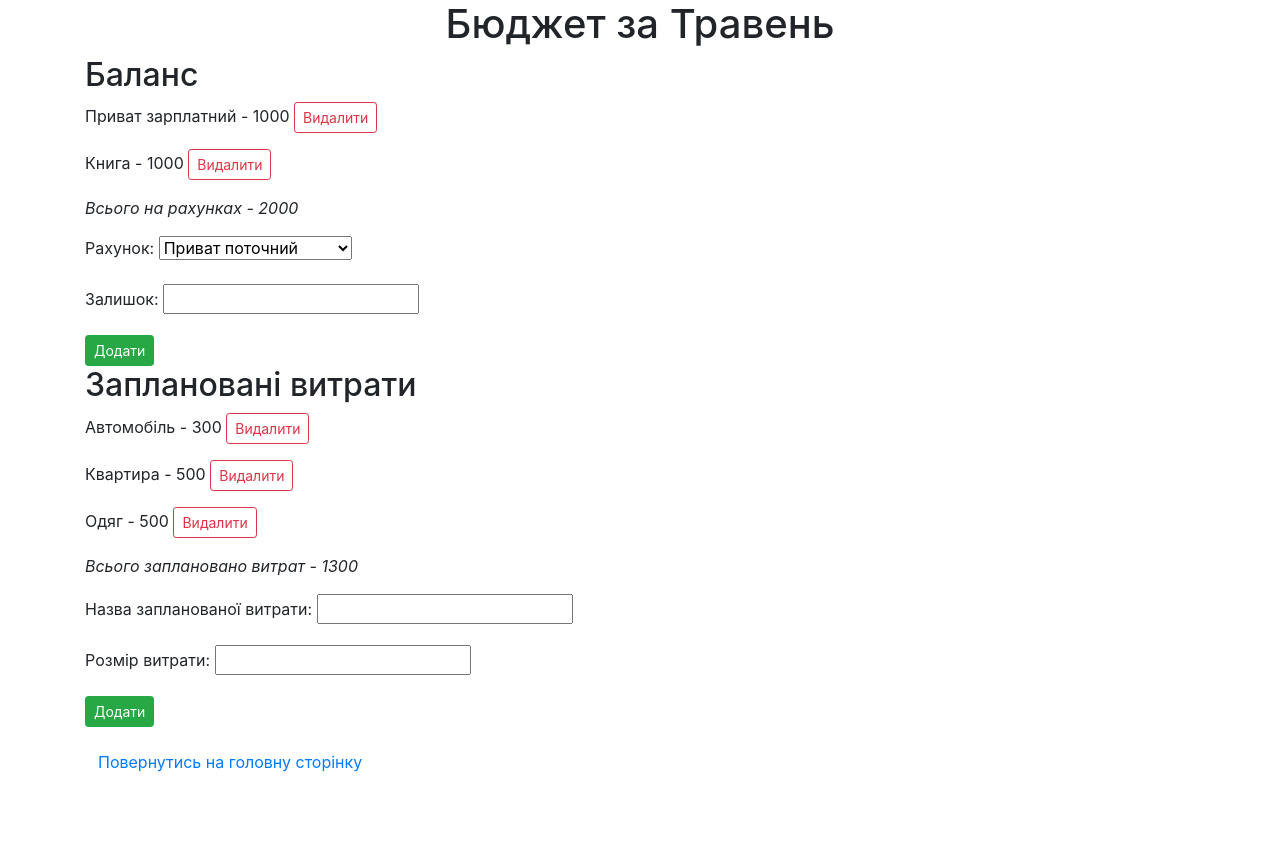
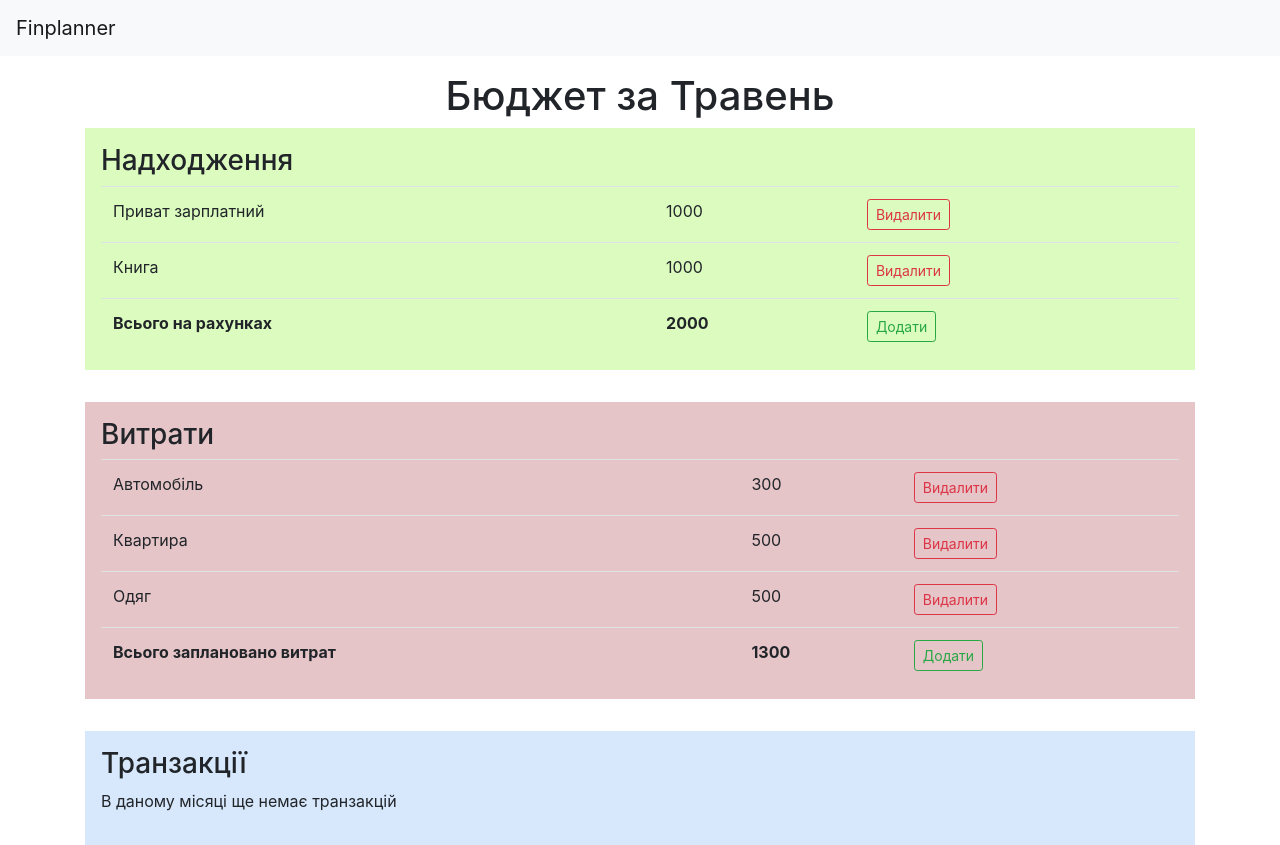
Before and after one commit to trivvet/finplanner, a Django app: page /month/8/ in a window 1280 px wide. Before the commit the page ends 772 px from the top, so only its background shows below. Run offline with Django 3.2, Linux system fonts and the light colour scheme; data comes from the database, SQL or seed files in the repository; both versions use the stored data as it was after the commit; some libraries are stand-ins or nearby versions.

Commit message:
month page visual update

```diff
--- a/finance/static/finance/main.css
+++ b/finance/static/finance/main.css
@@ -0,0 +1,32 @@
+#balance {
+    background-color: #dbfcbe;
+    padding: 1em;
+}
+
+.table {
+    margin-bottom: 0;
+}
+
+#expenses {
+    background-color: #e6c5c8;
+    padding: 1em;
+    margin-top: 2em;
+}
+
+#transactions {
+    background-color: #d7e8fc;
+    padding: 1em;
+    margin-top: 2em;
+}
+
+/*#example {
+    background-color: red;
+    margin-top: 3em;
+    height: 5em;
+}
+
+#exampleCollapse {
+    background: green;
+    height: 5em;
+    margin-top: 3em;
+}*/
--- a/finance/templates/finance/base.html
+++ b/finance/templates/finance/base.html
@@ -8,6 +8,9 @@
     <link rel="stylesheet" type="text/css" href="{% static 'finance/main.css' %}">
 </head>
 <body>
+    <nav class="navbar navbar-expand-lg navbar-light bg-light">
+        <a class="navbar-brand" href="{% url 'home' %}">Finplanner</a>
+    </nav>
     <div class="container">
         {% block header %}{% endblock %}
         {% block content %}{% endblock %}
--- a/finance/templates/finance/home.html
+++ b/finance/templates/finance/home.html
@@ -2,7 +2,7 @@
 
 {% block header %}
 <div class="row">
-    <div class="col-12 text-center">
+    <div class="col-12 text-center ">
         <h1>Project Home Page</h1>
         <p>Here must be a main info</p>
     </div>
--- a/finance/templates/finance/month.html
+++ b/finance/templates/finance/month.html
@@ -2,47 +2,127 @@
 
 {% block header %}
 <div class="row">
-    <div class="col-12 text-center">
+    <div class="col-12 text-center mt-3" id="page-header">
         <h1>Бюджет за {{ month.name }}</h1>
     </div>
 </div>
 {% endblock %}
 
 {% block content %}
-<h2>Баланс</h2>
+<div class="row">
+    <div class="col-12">
+        <div id="balance">
+            <h3>Надходження</h3>
             {% if scores %}
+            <table class="table">
+                <tbody>
                     {% for score in scores %}
-<p>{{ score.account.name }} - {{ score.amount }}
+                    <tr>
+                        <td>{{ score.account.name }}</td>
+                        <td>{{ score.amount }}</td>
+                        <td>
                             <a class="btn btn-outline-danger btn-sm"
-        href="{% url 'delete_score' month.id score.id %}">Видалити</a></p>
+                            href="{% url 'delete_score' month.id score.id %}">Видалити</a>
+                        </td>
                     {% endfor %}
-<p><em>Всього на рахунках - {{ month.balance }}</em></p>
+                    <tr>
+                        <th>Всього на рахунках</th>
+                        <th>{{ month.balance }}</th>
+                        <td><a class="btn btn-outline-success btn-sm" data-toggle="collapse"
+                            href="#collapseAddScore" role="button" aria-expanded="false" aria-controls="collapseAddScore">Додати</a>
+                        </td>
+                    </tr>
+                </tbody>
+            </table>
             {% else %}
-Баланс порожній
+            Баланс порожній <a class="btn btn-outline-success btn-sm" data-toggle="collapse"
+                            href="#collapseAddScore" role="button" aria-expanded="false" aria-controls="collapseAddScore">Додати</a>
             {% endif %}
+            <div class="collapse" id="collapseAddScore">
+                <form action="{% url 'add_score' month.id %}" method="POST"
+                    class="form-inline">
+                    {% csrf_token %}
+                    <div class="form-group ml-2">{{ form.account }}</div>
+                    <div class="form-group ml-2">{{ form.amount }}</div>
+                    <input type="submit" class="btn btn-success btn-sm ml-2" value="Додати">
+                </form>
+            </div>
+        </div>
+    </div>
+</div>
 
-<form action="{% url 'add_score' month.id %}" method="POST">
-    {% csrf_token %}
-    {{ form.as_p }}
-    <input type="submit" class="btn btn-success btn-sm" value="Додати">
-</form>
-
-<h2>Заплановані витрати</h2>
+<div class="row">
+    <div class="col-12">
+        <div id="expenses">
+            <h3>Витрати</h3>
             {% if planned_expenses %}
+                <table class="table">
+                    <tdody>
                         {% for planned_expense in planned_expenses %}
-        <p>{{ planned_expense.title }} - {{ planned_expense.amount }}
+                            <tr>
+                                <td>{{ planned_expense.title }}</td>
+                                <td>{{ planned_expense.amount }}</td>
+                                <td>
                                     <a class="btn btn-outline-danger btn-sm"
-               href="{% url 'delete_planned_expense' month.id planned_expense.id %}">Видалити</a></p>
+                                       href="{% url 'delete_planned_expense' month.id planned_expense.id %}">Видалити</a>
+                                </td>
+                            </tr>
                         {% endfor %}
-    <p><em>Всього заплановано витрат - {{ month.expenses_plan }}</em></p>
+                        <tr>
+                            <th>Всього заплановано витрат</th>
+                            <th>{{ month.expenses_plan }}</th>
+                            <td>
+                                <a class="btn btn-outline-success btn-sm" data-toggle="collapse"
+                                    href="#collapseAddExpense" role="button" aria-expanded="false"aria-controls="collapseAddExpense">Додати</a>
+                            </td>
+                        </tr>
+                    </tdody>
+                </table>
             {% else %}
                 Витрати ще не заплановані
+                <a class="btn btn-outline-success btn-sm" data-toggle="collapse"
+                    href="#collapseAddExpense" role="button" aria-expanded="false" aria-controls="collapseAddExpense">Додати</a>
             {% endif %}
-<form action="{% url 'add_planned_expense' month.id %}" method="POST">
+            <div class="collapse" id="collapseAddExpense">
+                <form action="{% url 'add_planned_expense' month.id %}" method="POST"
+                    class="form-inline">
                     {% csrf_token %}
-    {{ form_planned_expense.as_p }}
-    <input type="submit" class="btn btn-success btn-sm" value="Додати">
+                    <div class="form-group ml-2">
+                        <label for="{{ form_planned_expense.title.id_for_label }}"
+                            class="mr-2">Витрата</label>
+                        {{ form_planned_expense.title }}
+                    </div>
+                    <div class="form-group ml-2">
+                        <label for="{{ form_planned_expense.amount.id_for_label }}"
+                            class="mr-2">Сума</label>
+                        {{ form_planned_expense.amount }}
+                    </div>
+                    <input type="submit" class="btn btn-success btn-sm ml-2" value="Додати">
                 </form>
-<p></p>
-<p><a class="btn btn-link" href="/">Повернутись на головну сторінку</a></p>
+            </div>
+        </div>
+    </div>
+</div>
+
+<div class="row">
+    <div class="col-12">
+        <div id="transactions">
+            <h3>Транзакції</h3>
+            <p>В даному місяці ще немає транзакцій</p>
+        </div>
+    </div>
+</div>
+<!-- <div class="row">
+    <div class="col" id="example">
+        <a class="btn btn-outline-info btn-sm" data-toggle="collapse"
+            href="#exampleCollapse" role="button" aria-expanded="false" aria-controls="exampleCollapse">Приклад</a>
+    </div>
+    <div class="col-5 collapse" id="exampleCollapse">
+        <p>Examplse</p>
+    </div>
+</div>
+ -->
+
+
+
 {% endblock %}
```
Also changed, not shown: db.sqlite3, 1 other file. Lines whose indentation alone changed are shown as unchanged.
